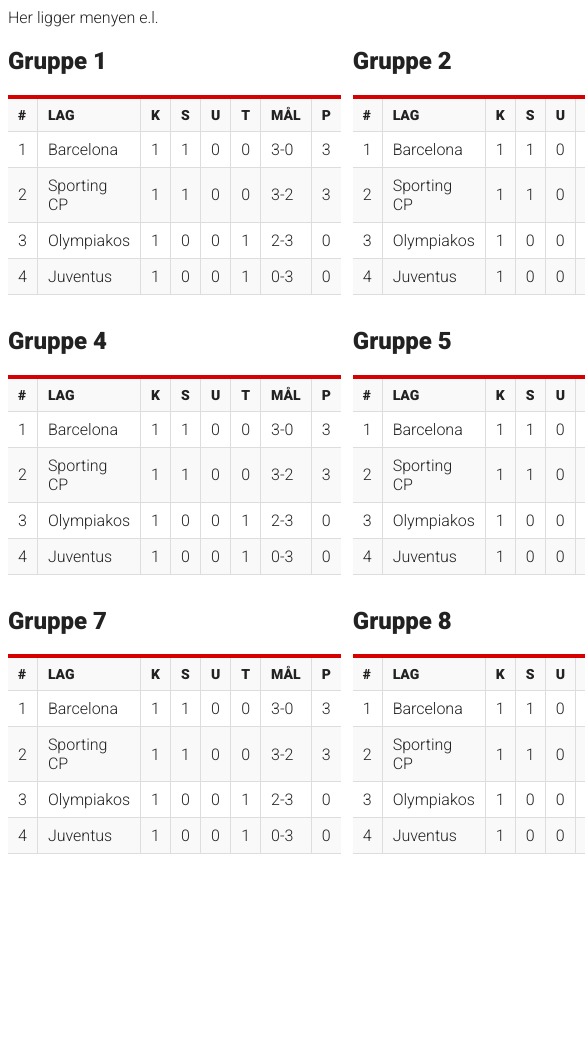
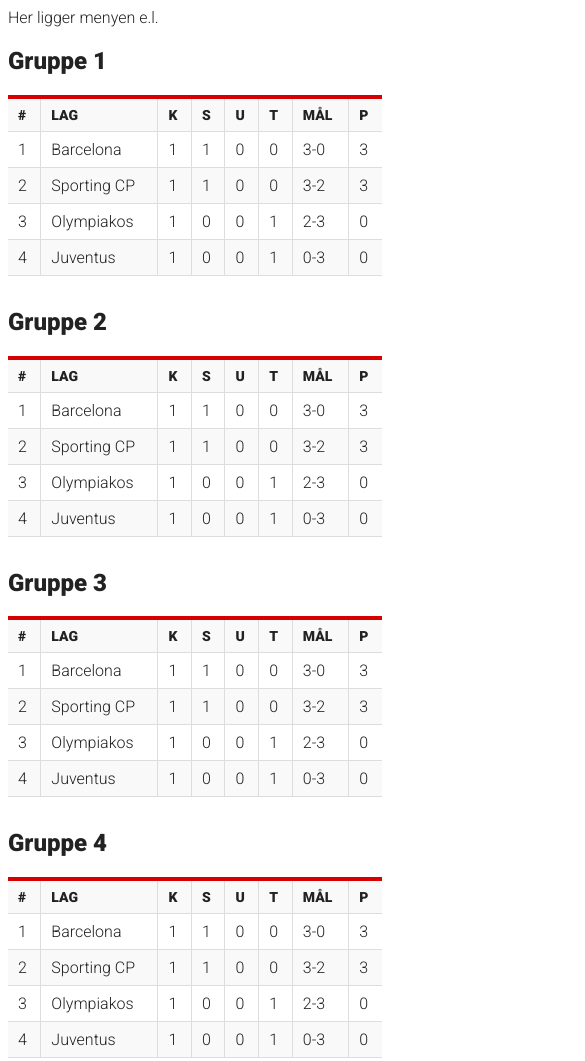
Before and after one commit to Noris1234/Noris1234.github.io, a plain HTML site: page uke39/Fotball_tabell.html in a window 390 px wide. Shown: the top 1061 px of the page, 585 px wide, since content can reach past the window. Before the commit the page ends 862 px from the top, so only its background shows below. Drawn offline with Linux system fonts and the light colour scheme.

Commit message:
Lagt til Media queris for å gjøre nettsiden mobil venlig

```diff
--- a/uke39/Fotball_tabell.html
+++ b/uke39/Fotball_tabell.html
@@ -18,6 +18,18 @@
             display: grid;
             grid-template-columns: 1fr 1fr 1fr;
             grid-gap: 12px;
+        }
+
+        @media (max-width: 1200px){
+            main {
+                grid-template-columns: 1fr 1fr;
+            }
+        }
+
+        @media (max-width: 850px){
+            main{
+                grid-template-columns: 1fr;
+            }
         }
         table{
             width: 100%;
```
